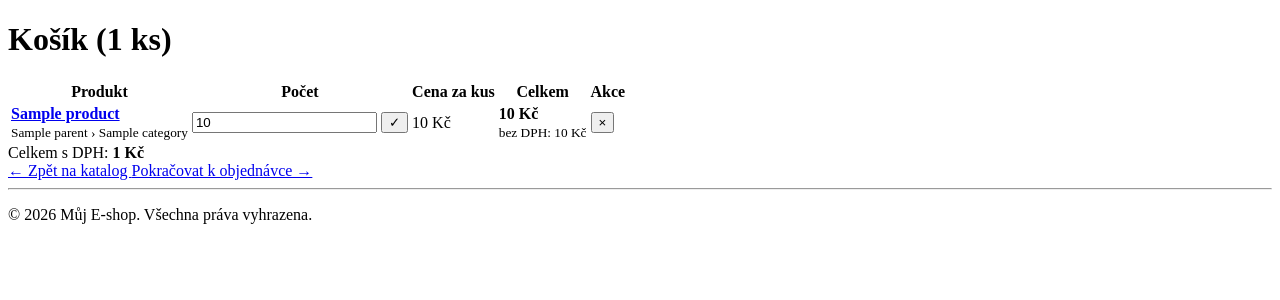
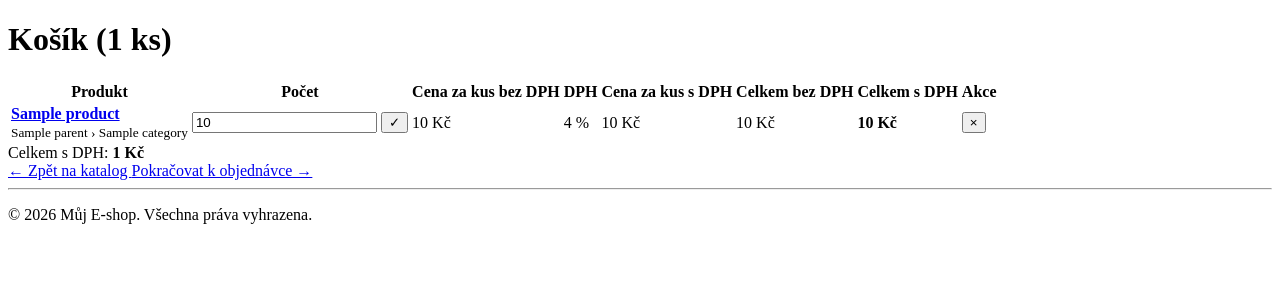
Before and after one commit to Jan-Willerth/Eshop_Project, a Django app: template catalog/templates/catalog/cart_detail.html in a window 1280 px wide. Shown: the part 37-337 px from the top of the page. Run offline with Django 5.2, Linux system fonts and the light colour scheme; the template is opened without the code that fills it: most values are stand-ins (such as "Sample title", 1, 10 or a date in 2020); parts of the project's set-up code (start-up, migrations or seed data) failed here and were passed over.

Commit message:
Update templates (cart_detail, product_list)

```diff
--- a/catalog/templates/catalog/cart_detail.html
+++ b/catalog/templates/catalog/cart_detail.html
@@ -13,8 +13,11 @@
                 <tr>
                     <th scope="col">Produkt</th>
                     <th scope="col">Počet</th>
-                    <th scope="col">Cena za kus</th>
-                    <th scope="col">Celkem</th>
+                    <th scope="col">Cena za kus bez DPH</th>
+                    <th scope="col">DPH</th>
+                    <th scope="col">Cena za kus s DPH</th>
+                    <th scope="col">Celkem bez DPH</th>
+                    <th scope="col">Celkem s DPH</th>
                     <th scope="col"><span class="sr-only">Akce</span></th>
                 </tr>
             </thead>
@@ -65,18 +68,15 @@
                             </form>
                         </td>
 
-                        <td class="cart-item-unit-price">
-                            {{ item.product.price_gross|floatformat:"-2" }} Kč
-                        </td>
+                        <td>{{ item.product.price_net|floatformat:"-2" }} Kč</td>
 
-                        <td class="cart-item-price">
-                            <strong>{{ item.subtotal_gross|floatformat:"-2" }} Kč</strong>
-                            {% if item.subtotal_net != item.subtotal_gross %}
-                                <br><small class="price-net">
-                                    bez DPH: {{ item.subtotal_net|floatformat:"-2" }} Kč
-                                </small>
-                            {% endif %}
-                        </td>
+                        <td>{{ item.product.vat_rate.rate|floatformat:"-2" }} %</td>
+
+                        <td>{{ item.product.price_gross|floatformat:"-2" }} Kč</td>
+
+                        <td>{{ item.subtotal_net|floatformat:"-2" }} Kč</td>
+
+                        <td><strong>{{ item.subtotal_gross|floatformat:"-2" }} Kč</strong></td>
 
                         <td class="cart-item-actions">
                             <form action="{% url 'catalog:cart_remove' product_id=item.product.id %}"
```
Also changed, not shown: catalog/templates/catalog/product_list.html (+13 -15 lines).
